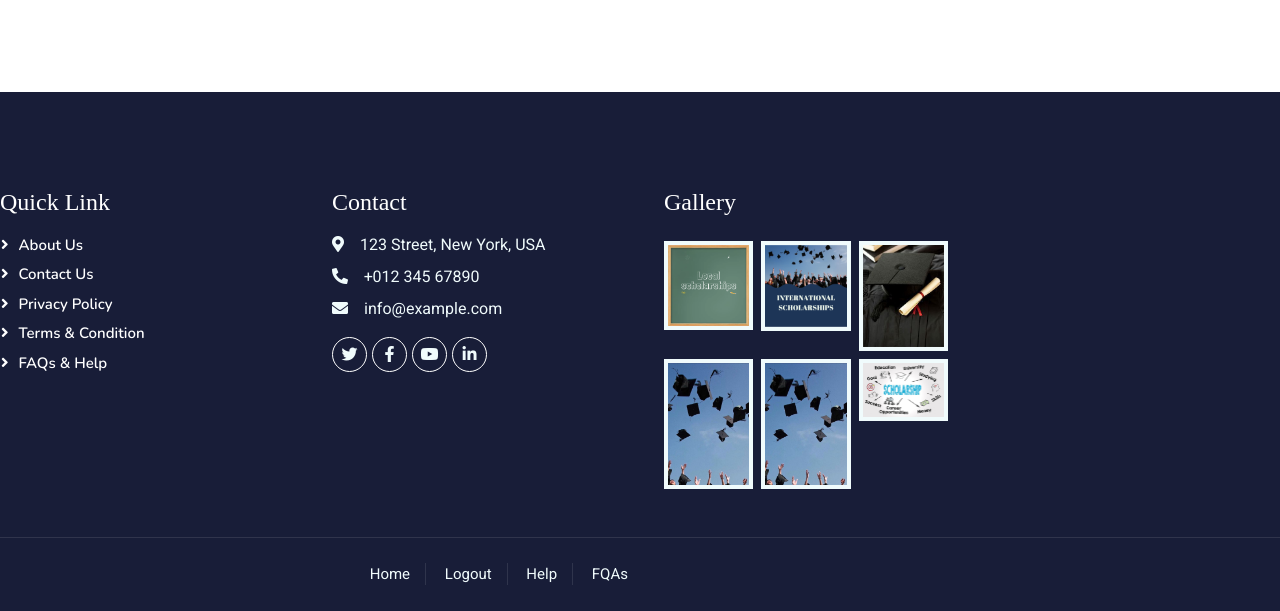
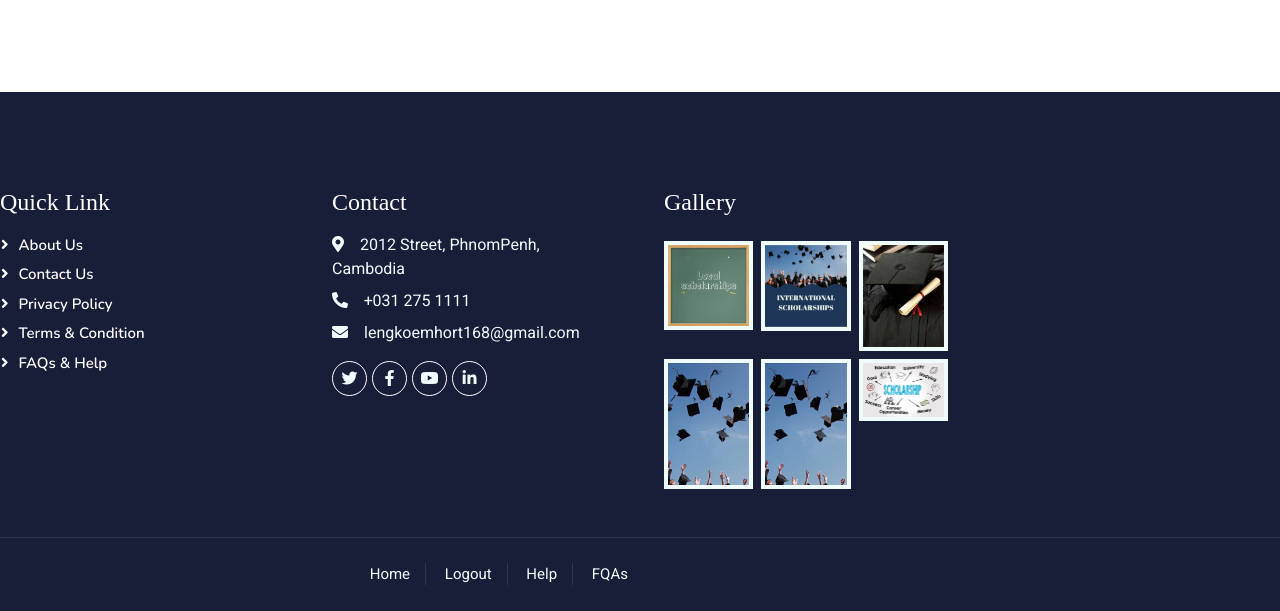
Before and after one commit to LengKoemHort/gatheringscholarships, a Django app: page / in a window 1280 px wide; the page is wider, and only the part inside the window is pictured. Shown: the part 1544-2155 px from the top of that part. Run offline with Django 3.2, Linux system fonts and the light colour scheme; some libraries are stand-ins or nearby versions.

Commit message:
third commit

```diff
--- a/templates/account/base.html
+++ b/templates/account/base.html
@@ -1148,9 +1148,9 @@
                 </div>
                 <div class="col-lg-3 col-md-6">
                     <h4 class="text-white mb-3">Contact</h4>
-                    <p class="mb-2"><i class="fa fa-map-marker-alt me-3"></i>123 Street, New York, USA</p>
-                    <p class="mb-2"><i class="fa fa-phone-alt me-3"></i>+012 345 67890</p>
-                    <p class="mb-2"><i class="fa fa-envelope me-3"></i>info@example.com</p>
+                    <p class="mb-2"><i class="fa fa-map-marker-alt me-3"></i>2012 Street, PhnomPenh, Cambodia</p>
+                    <p class="mb-2"><i class="fa fa-phone-alt me-3"></i>+031 275 1111</p>
+                    <p class="mb-2"><i class="fa fa-envelope me-3"></i>lengkoemhort168@gmail.com</p>
                     <div class="d-flex pt-2">
                         <a class="btn btn-outline-light btn-social" href=""><i class="fab fa-twitter"></i></a>
                         <a class="btn btn-outline-light btn-social" href=""><i class="fab fa-facebook-f"></i></a>
--- a/templates/account/profile.html
+++ b/templates/account/profile.html
@@ -1147,9 +1147,9 @@
                 </div>
                 <div class="col-lg-3 col-md-6">
                     <h4 class="text-white mb-3">Contact</h4>
-                    <p class="mb-2"><i class="fa fa-map-marker-alt me-3"></i>123 Street, New York, USA</p>
-                    <p class="mb-2"><i class="fa fa-phone-alt me-3"></i>+012 345 67890</p>
-                    <p class="mb-2"><i class="fa fa-envelope me-3"></i>info@example.com</p>
+                    <p class="mb-2"><i class="fa fa-map-marker-alt me-3"></i>2012 Street, PhnomPenh, Cambodia</p>
+                    <p class="mb-2"><i class="fa fa-phone-alt me-3"></i>+031 275 1111</p>
+                    <p class="mb-2"><i class="fa fa-envelope me-3"></i>lengkoemhort168@gmail.com</p>
                     <div class="d-flex pt-2">
                         <a class="btn btn-outline-light btn-social" href=""><i class="fab fa-twitter"></i></a>
                         <a class="btn btn-outline-light btn-social" href=""><i class="fab fa-facebook-f"></i></a>
```
